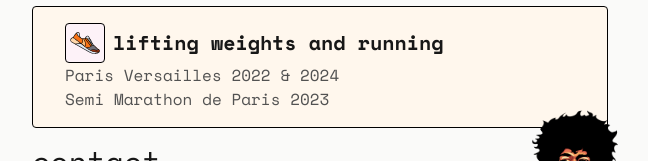
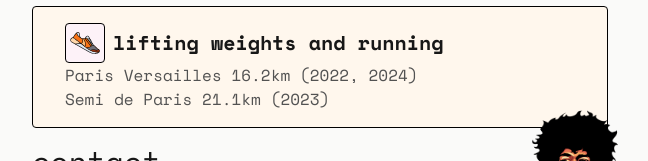
Before and after one commit to adityagarga/adityagarga.github.io, a React (Vite) app: page / in a window 1280 px wide. Shown: the part 2046-2207 px from the top of the page, without its empty margins (320-968 px from the left). Built offline with nearby package versions, Linux system fonts and the light colour scheme.

Commit message:
changed running section

```diff
--- a/src/LifeSection.tsx
+++ b/src/LifeSection.tsx
@@ -13,7 +13,7 @@ const LifeSection = () => {
                 <InfoCard
                     primaryIcon={'Running'}
                     primaryTitle="lifting weights and running"
-                    subtitles={['Paris Versailles 2022 & 2024', 'Semi Marathon de Paris 2023']}
+                    subtitles={['Paris Versailles 16.2km (2022, 2024)', 'Semi de Paris 21.1km (2023)']}
                 />
             </section>
             <div className="relative flex justify-end px-4">
```
